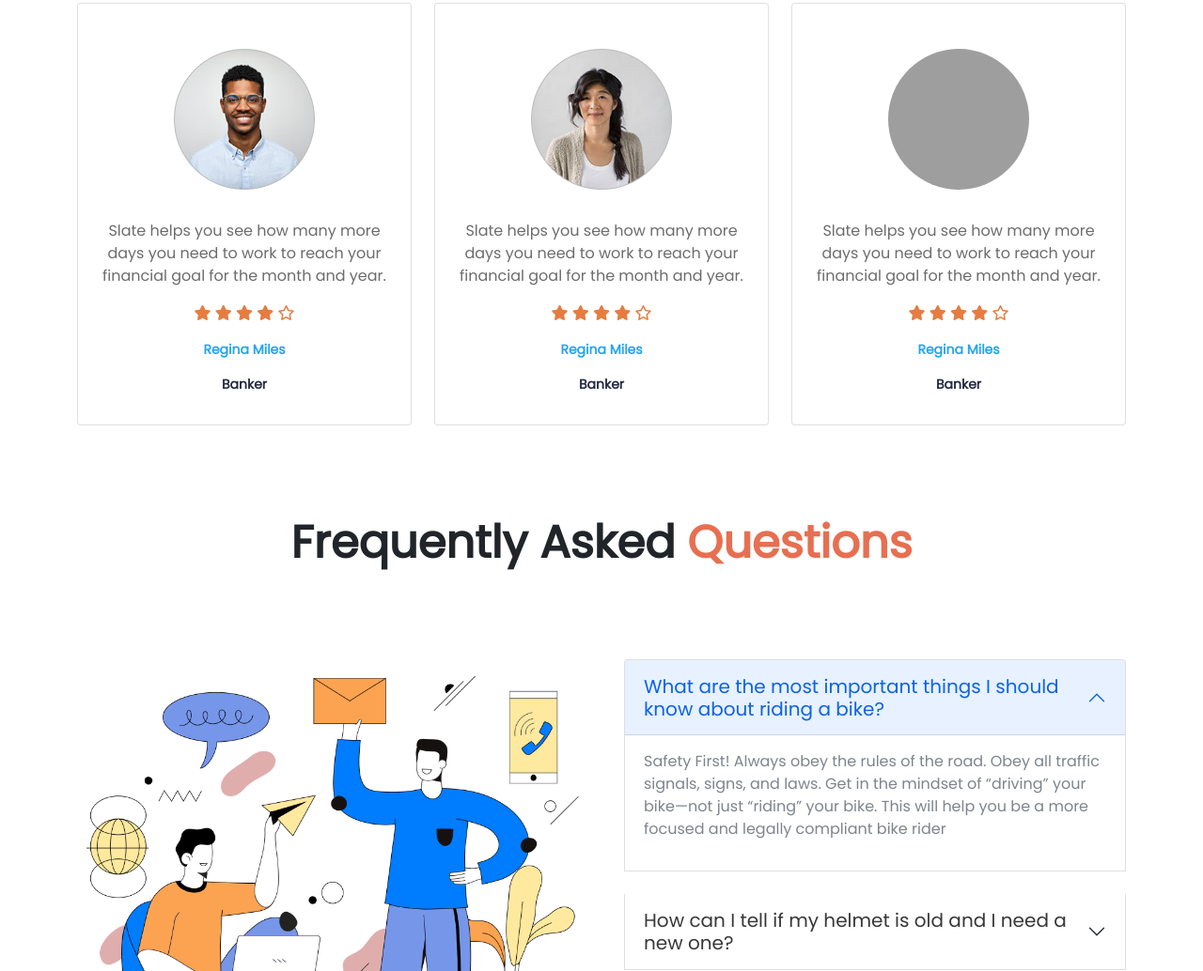
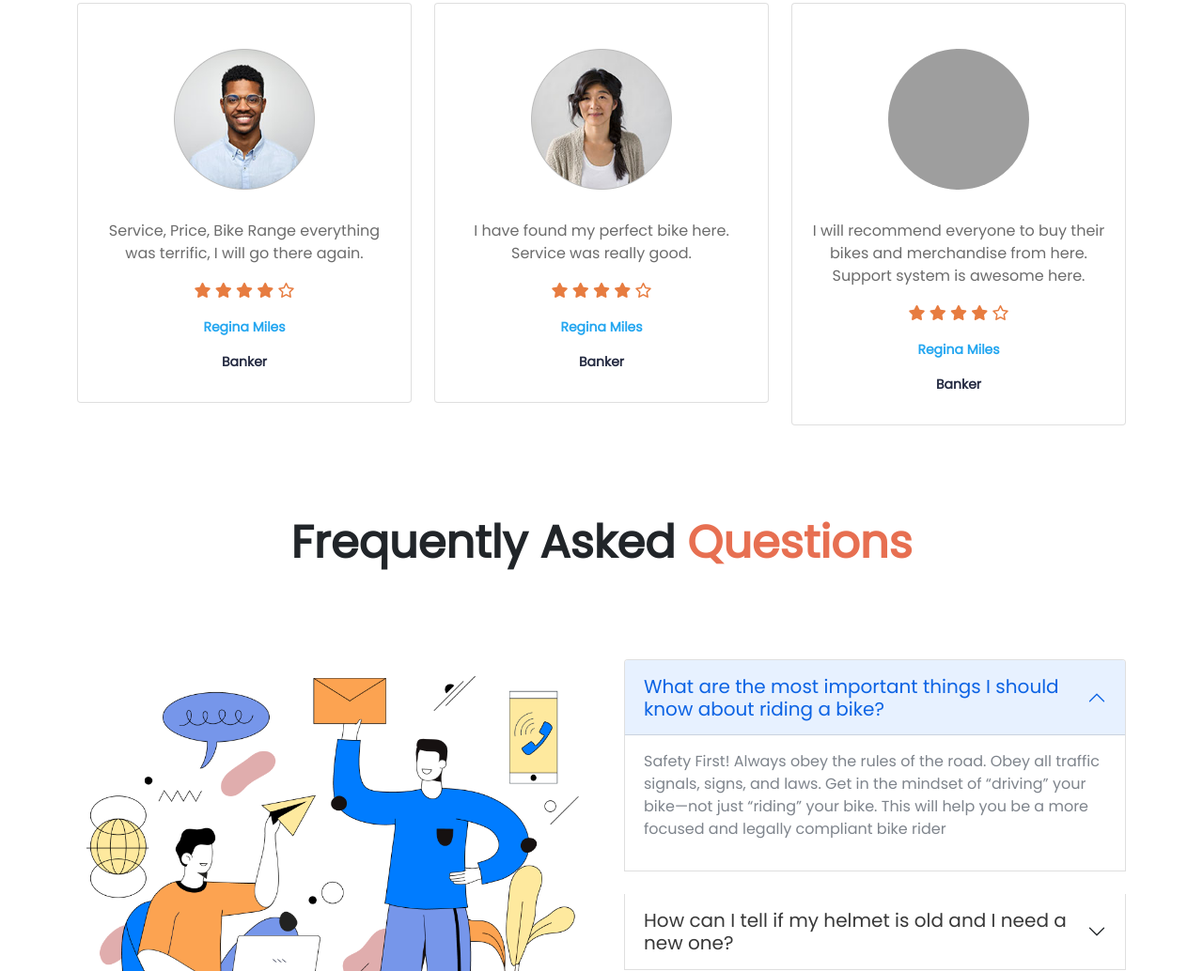
Before and after one commit to faimtonmoy/Honda-CRB, a plain HTML site: page index.html in a window 1280 px wide. Shown: the part 1423-2457 px from the top of the page at 94% size. Drawn offline with Linux system fonts and the light colour scheme; grey boxes are pictures that could not be loaded.

Commit message:
Updated client speech

```diff
--- a/index.html
+++ b/index.html
@@ -79,10 +79,9 @@
                   <div class="card rounded my-lg-5">
                     <img src="./images/user-1.png" class="card-img-top card-image mx-auto d-block mt-5 mb-3" alt="...">
                     <div class="card-body">
-                      <p class="client-review text-center">Slate helps you see how
-                        many more days you need
-                        to work to reach your financial
-                        goal for the month and year.</p>
+                      <p class="client-review text-center">Service, Price, Bike Range
+                        everything was terrific, I will go there again.
+                      </p>
                       <p class="text-center">
                         <i class="fas fa-star star-color"></i>
                         <i class="fas fa-star star-color"></i>
@@ -99,10 +98,9 @@
                   <div class="card rounded my-lg-5">
                     <img src="./images/user-2.png" class="card-img-top card-image mx-auto d-block mt-5 mb-3" alt="...">
                     <div class="card-body">
-                      <p class="client-review text-center">Slate helps you see how
-                        many more days you need
-                        to work to reach your financial
-                        goal for the month and year.</p>
+                      <p class="client-review text-center">I have found my perfect bike here. Service
+                        was really good.
+                      </p>
                       <p class="text-center">
                         <i class="fas fa-star star-color"></i>
                         <i class="fas fa-star star-color"></i>
@@ -119,10 +117,9 @@
                   <div class="card rounded my-lg-5">
                     <img src="./images/user-3.jpg" class="card-img-top card-image mx-auto d-block mt-5 mb-3 rounded-circle" alt="...">
                     <div class="card-body">
-                      <p class="client-review text-center">Slate helps you see how
-                        many more days you need
-                        to work to reach your financial
-                        goal for the month and year.</p>
+                      <p class="client-review text-center">I will recommend everyone to buy
+                        their bikes and merchandise from here. Support system is awesome here.
+                      </p>
                       <p class="text-center">
                         <i class="fas fa-star star-color"></i>
                         <i class="fas fa-star star-color"></i>
```
